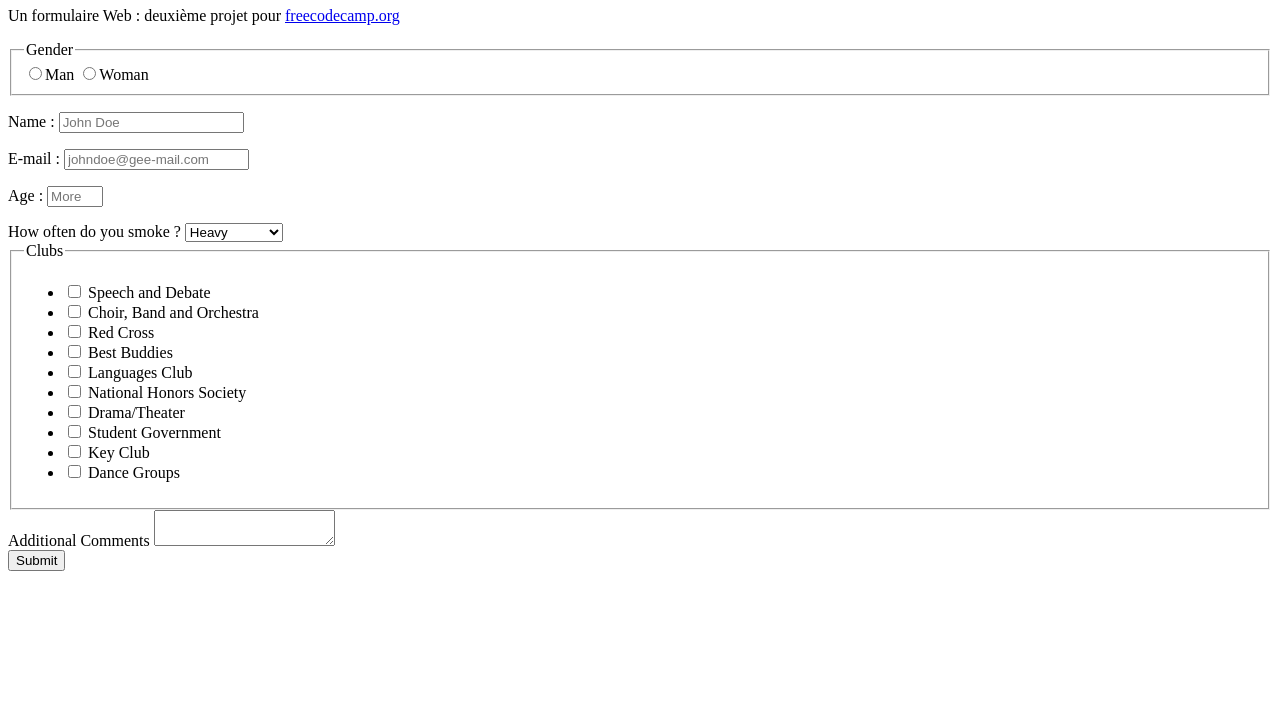
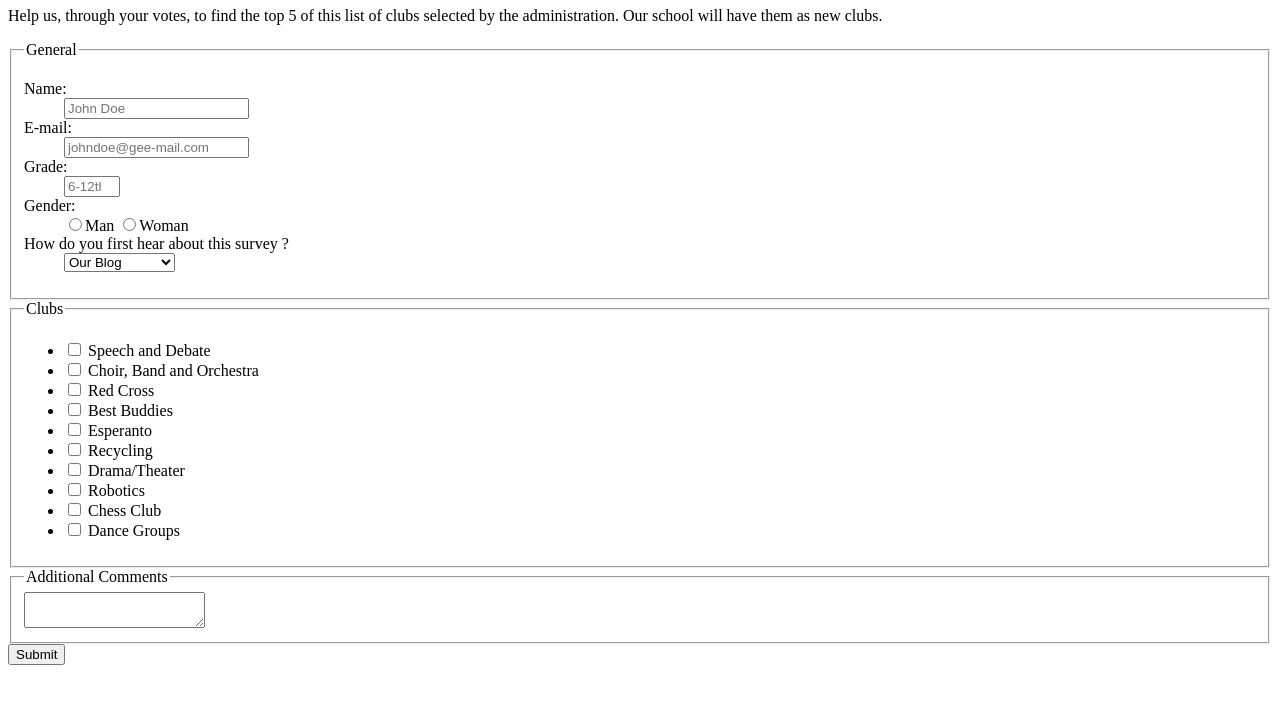
Before and after one commit to fleuronvilik/survey-form, a plain HTML site: page index.html in a window 1280 px wide. Shown: the part 73-800 px from the top of the page. Drawn offline with Linux system fonts and the light colour scheme.

Commit message:
Header & Form in three parts

```diff
--- a/index.html
+++ b/index.html
@@ -3,54 +3,65 @@
   <head>
     <meta charset="utf-8">
     <meta name="viewport" content="width=device-width, initial-scale=1">
-    <meta name="description" content="How are we useful to students in their leisure time ?">
-    <title>Responsive Web Design 2</title>
+    <meta name="description" content="Students will vote and five new clubs will be created.">
+    <link href="style.css" rel="stylesheet">
+    <title>The 5 future new Clubs</title>
   </head>
   <body>
-    <h1 id="title">Students Survey</h1>
-    <p id="description">Un formulaire Web : deuxième projet pour <a href="https://freecodecamp.org">freecodecamp.org</a></p>
+    <header>
+      <h1 id="title">5 New Clubs</h1>
+      <p id="description">Help us, through your votes, to find the top 5 of this list of clubs selected by the administration. Our school will have them as new clubs.</p>
+    </header>
     <form id="survey-form">
       <section>
-        <div>
-          <fieldset>
-            <legend>Gender</legend>
-          	<label for="M"><input type="radio" id="M" name="gender" value="m">Man</label></li>
-          	<label for="W"><input type="radio" id="W" name="gender" value="f">Woman</label></li>
-          </fieldset>
-          <p><label id="name-label">Name : <input type="text" id= "name" placeholder="John Doe" required></label></p>
-          <p><label id="email-label">E-mail : <input type="email" id="email" placeholder="johndoe@gee-mail.com" required></label></p>
-          <p><label id="number-label">Age : <input type="number" id="number" placeholder="More than 13" min=13 max="20"></label></p>
-          <div>
-            <label for="dropdown">How often do you smoke ?</label>
-            <select id="dropdown">
-              <option>Heavy</option>
-              <option>Regularly</option>
-              <option>Occasionally</option>
-              <option>Never</option>
-            </select>
-          </div>
-        </div>
+        <fieldset>
+          <legend>General</legend>
+          <dl>
+            <dt><label id="name-label" for="name">Name:</label></dt>
+            <dd><input type="text" id= "name" placeholder="John Doe" required></dd>
+            <dt><label id="email-label" for="email">E-mail:</label></dt>
+            <dd><input type="email" id="email" placeholder="johndoe@gee-mail.com" required></dd>
+            <dt><label id="number-label" for="number">Grade:<label>
+            <dd><input type="number" id="number" placeholder="6-12th" min="6" max="12"></dd></dt>
+            <dt>Gender:</dt>
+            <dd>
+              <label for="M"><input type="radio" id="M" name="gender" value="m">Man</label></li>
+              <label for="W"><input type="radio" id="W" name="gender" value="f">Woman</label></li>
+            </dd>
+            <dt><label for="dropdown">How do you first hear about this survey ?</label></dt>
+            <dd>
+              <select id="dropdown">
+                <option value="blog">Our Blog</option>
+                <option value="news">Our Newsletter</option>
+                <option value="media">Social Media</option>
+                <option value="board">Board</option>
+              </select>
+            </dd>
+          </dl>
+        </fieldset>
         <fieldset>
           <legend>Clubs</legend>
-          <ul>
-            <li><label for="com"><input type="checkbox" name="clubs" id="com" value="sd"> Speech and Debate</label></li>
+          <ul id="clubs">
+            <li><label for="com"><input type="checkbox" name="clubs" id="com" value="com"> Speech and Debate</label></li>
             <li><label for="music"><input type="checkbox" name="clubs" id="music" value="music"> Choir, Band and Orchestra</label></li>
             <li><label for="red-cross"><input type="checkbox" name="clubs" id="red-cross" value="red-cross"> Red Cross</label></li>
             <li><label for="bb"><input type="checkbox" name="clubs" id="bb" value="best-buddies"> Best Buddies</label></li>
-            <li><label for="languages"><input type="checkbox" name="clubs" id="languages" value="languages"> Languages Club</label></li>
-            <li><label><input type="checkbox" name="clubs" value="nhs"> National Honors Society</label></li>
+            <li><label for="esperanto"><input type="checkbox" name="clubs" id="esperanto" value="esperanto"> Esperanto</label></li>
+            <li><label for"recycling"><input type="checkbox" name="clubs" id="recycling" value="recycling"> Recycling</label></li>
             <li><label for="stage"><input type="checkbox" name="clubs" id="stage" value="stage"> Drama/Theater</label></li>
-            <li><label for="gov"><input type="checkbox" name="clubs" id="gov" value="gov"> Student Government</label></li>
-            <li><label for="chess"><input type="checkbox" name="clubs" id="chess" value="key"> Key Club</label></li>
+            <li><label for="robotics"><input type="checkbox" name="clubs" id="robotics" value="robotics"> Robotics</label></li>
+            <li><label for="chess"><input type="checkbox" name="clubs" id="chess" value="chess"> Chess Club</label></li>
             <li><label for="dance"><input type="checkbox" name="clubs" id="dance" value="dance"> Dance Groups</label></li>
           </ul>
         </fieldset>
-        <div>
-          <label for="textarea">Additional Comments</textarea>
-          <textarea id="textarea" size="100"></textarea>
-        </div>
+        <fieldset>
+          <legend><label for="comment">Additional Comments</label></legend>
+          <textarea id="comment" size="100"></textarea>
+        </fieldset>
       </section>
-      <button id="submit" type="submit">Submit</submit>
+      <div>
+        <button id="submit" type="submit">Submit</submit>
+      </div>
     </form>
   </body>
 </html>
```
